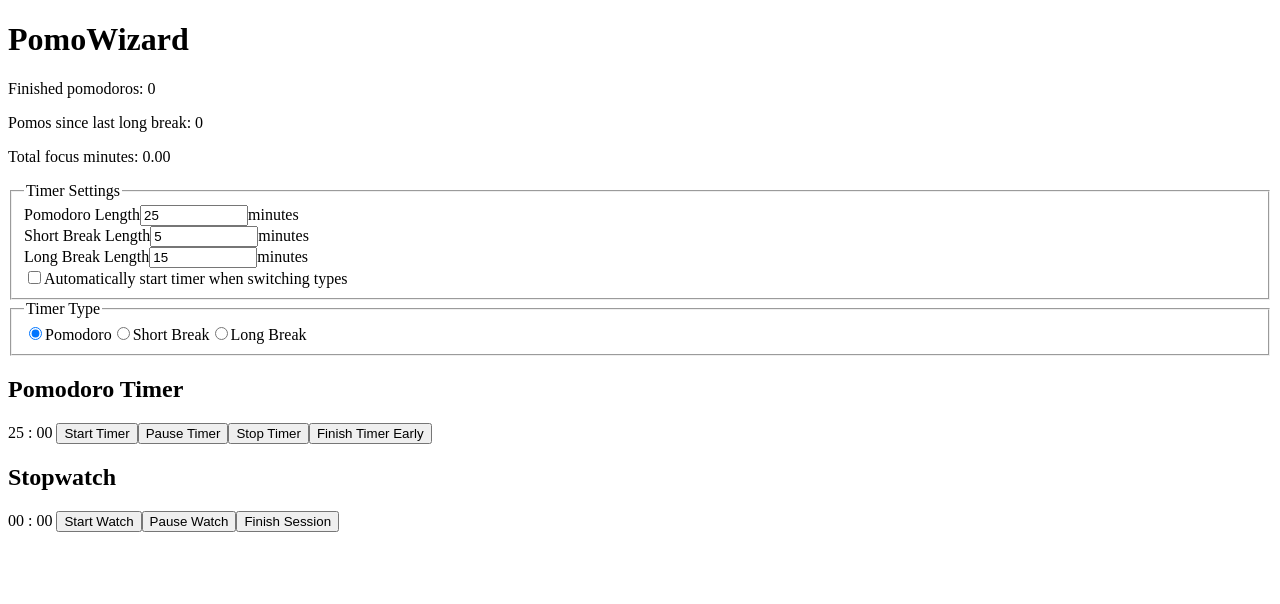
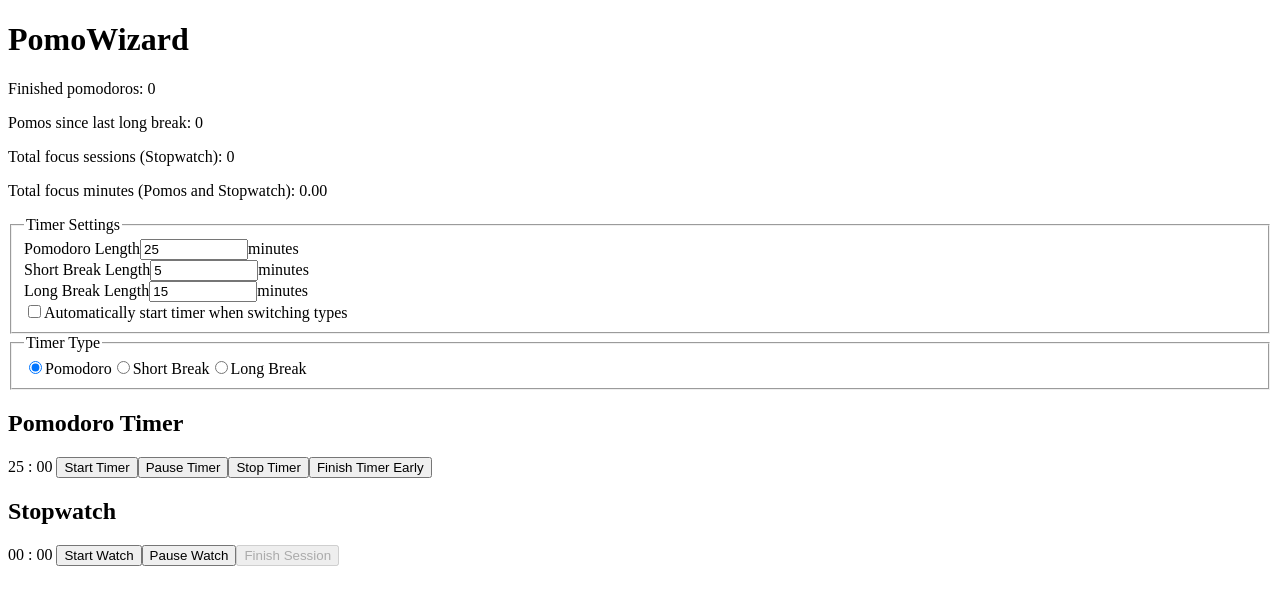
Before and after one commit to BladeBoles/PomoWizard, a Vue app: page / in a window 1280 px wide. Shown: the top 604 px of the page. Built offline with nearby package versions, Linux system fonts and the light colour scheme.

Commit message:
feat: focus session count and update text

```diff
--- a/src/components/GenericStopwatch.vue
+++ b/src/components/GenericStopwatch.vue
@@ -60,7 +60,9 @@ const displaySeconds = computed(() => {
       {{ displayMinutes }} : {{ displaySeconds }}
       <button @click="startWatch">Start Watch</button>
       <button @click="pauseWatch">Pause Watch</button>
-      <button @click="finishWatch">Finish Session</button>
+      <button :disabled="currentStopwatchCount < 3" @click="finishWatch">
+        Finish Session
+      </button>
     </div>
   </main>
 </template>
--- a/src/views/HomeView.vue
+++ b/src/views/HomeView.vue
@@ -12,6 +12,7 @@ const pomodoroTimerMinutes = ref(25)
 const shortBreakTimerMinutes = ref(5)
 const longBreakTimerMinutes = ref(15)
 const totalFocusMinutes = ref(0)
+const totalFocusSessions = ref(0)
 
 const timerMinutes = computed(() => {
   let minutes = 0
@@ -50,6 +51,7 @@ const handleTimerFinished = (e: any) => {
 
 const handleStopWatchFinished = (e: any) => {
   totalFocusMinutes.value += e.focusSeconds / 60
+  totalFocusSessions.value++
 }
 </script>
 
@@ -57,7 +59,15 @@ const handleStopWatchFinished = (e: any) => {
   <h1>PomoWizard</h1>
   <p>Finished pomodoros: {{ finishedPomos }}</p>
   <p>Pomos since last long break: {{ pomosSinceLastLongBreak }}</p>
-  <p>Total focus minutes: {{ totalFocusMinutes.toFixed(2) }}</p>
+  <p>
+    Total focus sessions (Stopwatch):
+    {{ totalFocusSessions }}
+  </p>
+  <p>
+    Total focus minutes (Pomos and Stopwatch):
+    {{ totalFocusMinutes.toFixed(2) }}
+  </p>
+
   <fieldset>
     <legend>Timer Settings</legend>
     <ul class="home__timer-settings">
```
